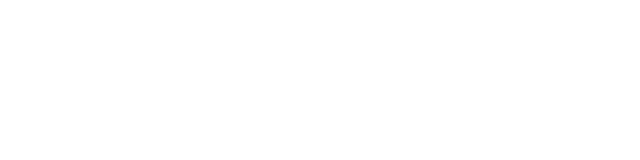
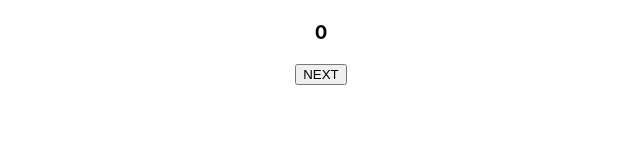
Before and after one commit to dylanrh/workoutProof, a React (Create React App) app: page / in a window 1280 px wide. Shown: the top 160 px of the page, without its empty margins (319-959 px from the left). Built offline with nearby package versions, Linux system fonts and the light colour scheme.

Commit message:
updates src

```diff
--- a/src/components/App.js
+++ b/src/components/App.js
@@ -1,6 +1,7 @@
 // import logo from "./logo.svg";
 import "../App.css";
 import React, { useState } from "react";
+import Exercise from "./Exercise";
 // import ReactDom from 'react-dom'
 
 function App() {
@@ -18,7 +19,7 @@
       {/* <h1>{workout}</h1> */}
       {/* <Picture />
       <About /> */}
-
+      <Exercise />
       {/* <button id="next">NEXT</button> */}
     </div>
   );
```
